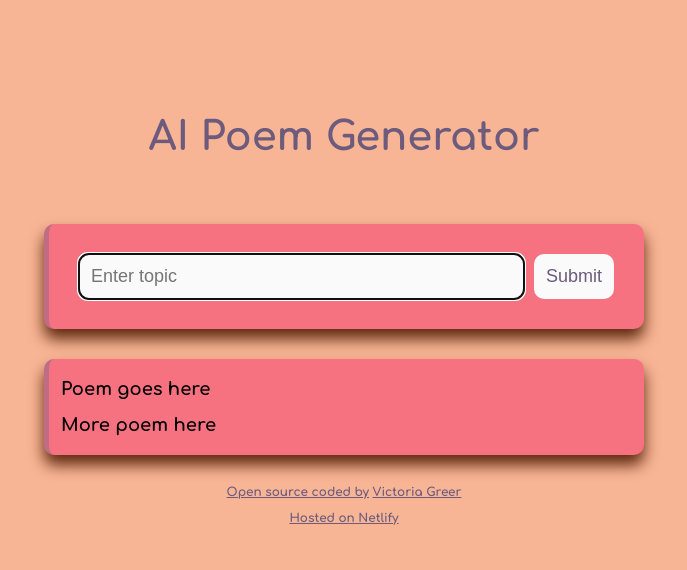
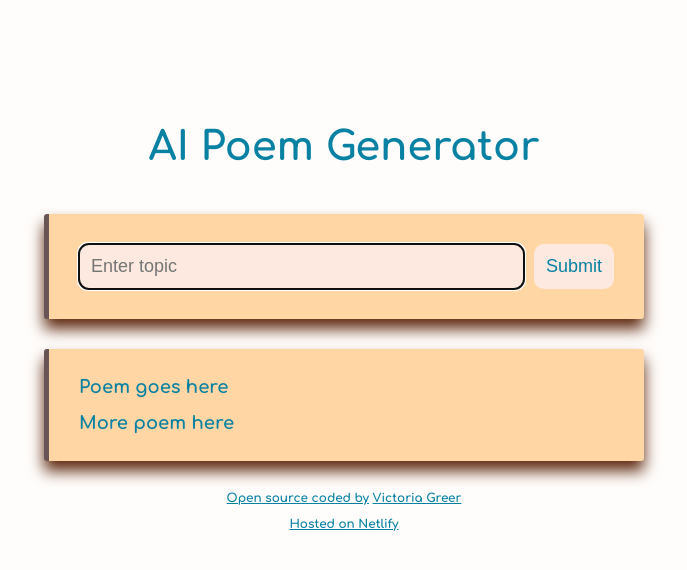
Before and after one commit to themightyvicki1/ai-generator-project, a plain HTML site: page index.html in a window 1280 px wide. Shown: the whole page, without its empty margins (296-983 px from the left). Drawn offline with Linux system fonts and the light colour scheme.

Commit message:
CSS updates, changed color theme

```diff
--- a/src/styles.css
+++ b/src/styles.css
@@ -1,9 +1,9 @@
 :root {
-  --text-color: #6c5b7c;
-  --main-background-color: #f8b595;
-  --individual-div-color: #f67280;
-  --additional-color: #c06c84;
-  --whitish-color: #fafafa;
+  --text-color: #0881a3;
+  --main-background-color: #fffdfb;
+  --individual-div-color: #ffd6a4;
+  --additional-color: #685454;
+  --whitish-color: #fde9df;
 }
 
 /* <uniquifier>: Use a uniquifier for the class name */
@@ -22,12 +22,13 @@ body {
   font-weight: 700;
   font-style: normal;
 }
+
 header {
-  margin-bottom: 10px;
-  padding: 10px;
+  padding: 0;
 }
 
-h1 {
+/*h1 stored inside header */
+header h1 {
   font-size: 40px;
   line-height: 1.5;
   color: var(--text-color);
@@ -41,6 +42,7 @@ form {
   margin-bottom: 30px;
 }
 
+/*target all links */
 a {
   color: var(--text-color);
 }
@@ -80,17 +82,21 @@ footer {
 .container {
   margin: 60px auto;
   max-width: 600px;
+  /*border: 3px solid black;*/
+  padding: 20px;
 }
 
 .contents-section {
   background-color: var(--individual-div-color);
   border-left: 5px solid var(--additional-color);
   box-shadow: 0px 10px 15px #5e280f;
-  border-radius: 10px;
+  border-radius: 3px;
+  color: var(--text-color);
 }
 
 #poem-contents {
   font-size: 18px;
   padding: 12px;
   line-height: 2;
+  padding: 20px 30px;
 }
```
